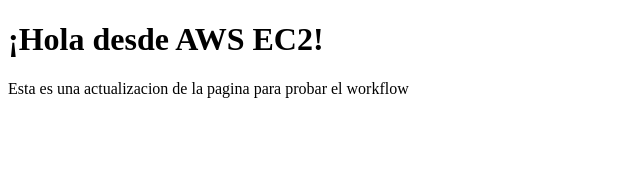
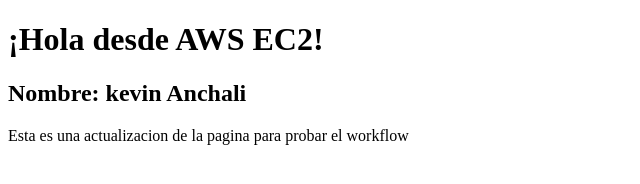
Before and after one commit to KEvinEdu14/deploytoAWS, a plain HTML site: page index.html in a window 1280 px wide. Shown: the whole page, without its empty margins (0-640 px from the left). Drawn offline with Linux system fonts and the light colour scheme.

Commit message:
Update Name

```diff
--- a/index.html
+++ b/index.html
@@ -7,6 +7,7 @@
 </head>
 <body>
     <h1>¡Hola desde AWS EC2!</h1>
+    <h2>Nombre: kevin Anchali</h2>
     <p>Esta es una actualizacion de la pagina para probar el workflow</p>
 
 </body>
```
